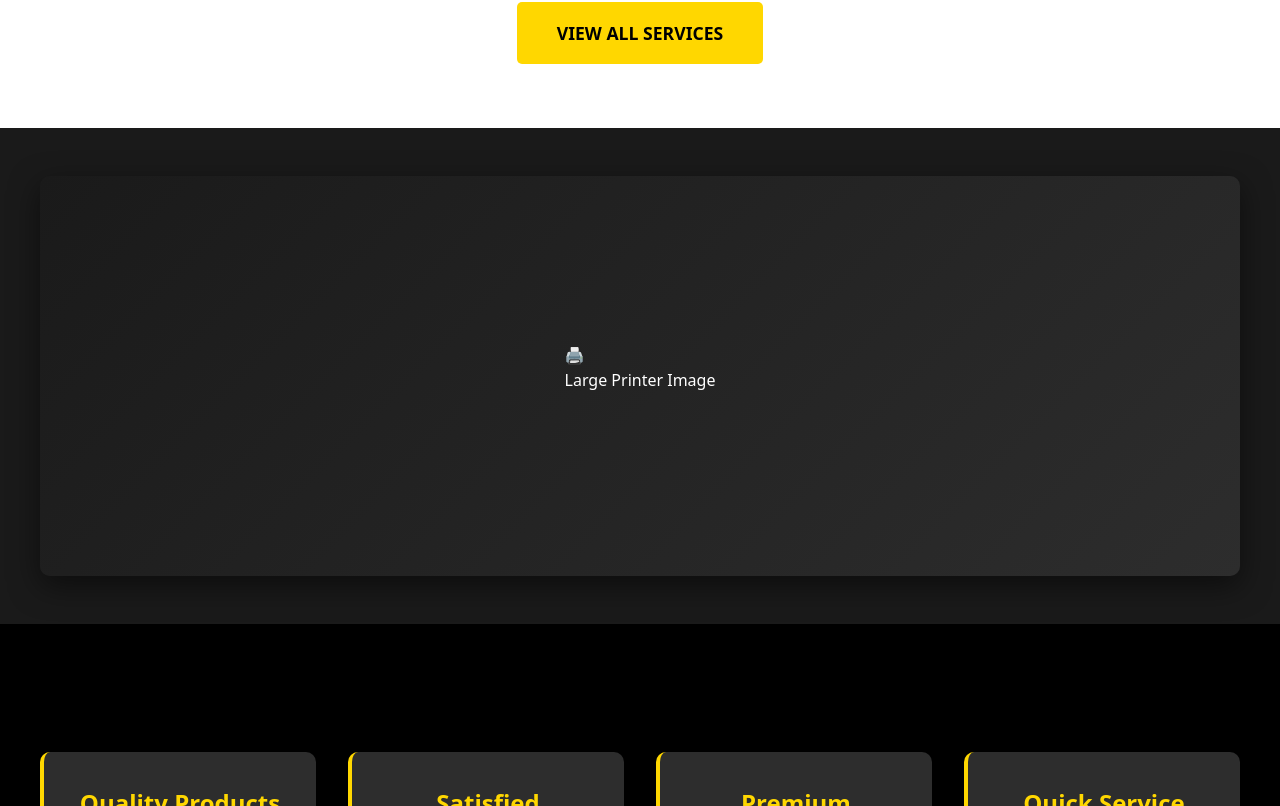
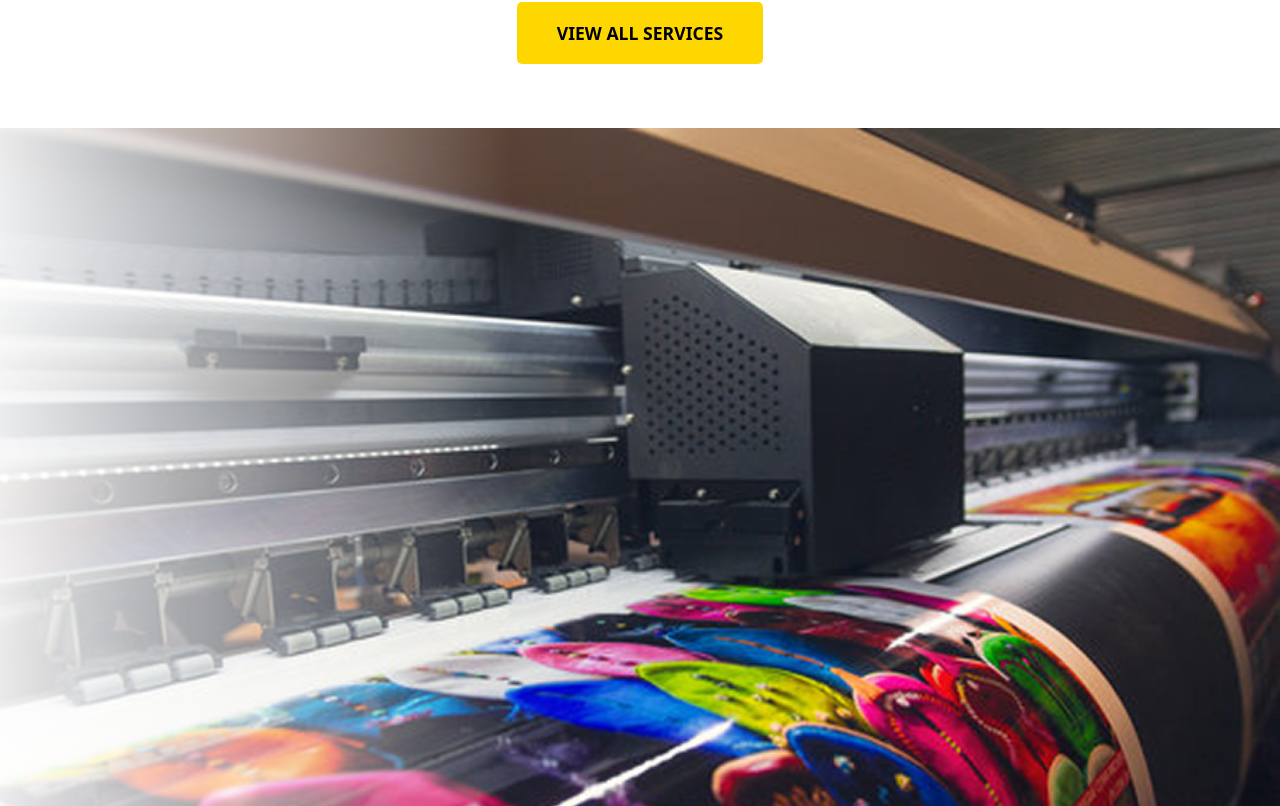
Before and after one commit to KHPASCUA/Itec_dev, a React (Vite) app: page / in a window 1280 px wide. Shown: the part 2294-3100 px from the top of the page. Built offline with nearby package versions, Linux system fonts and the light colour scheme.

Commit message:
Add printer-large.png image to Home page with white fade overlay, remove dark placeholder

```diff
--- a/src/index.css
+++ b/src/index.css
@@ -873,24 +873,42 @@ button {
 
 /* Printer Image */
 .printer-image-section {
-  background-color: var(--dark-gray);
-  padding: 3rem 2rem;
+  background-color: var(--white);
+  padding: 0;
 }
 
 .printer-image-container {
-  max-width: 1200px;
+  max-width: 1400px;
   margin: 0 auto;
 }
 
-.printer-placeholder {
+.printer-image-wrapper {
+  position: relative;
   width: 100%;
-  height: 400px;
-  background: linear-gradient(135deg, var(--dark-gray) 0%, var(--medium-gray) 100%);
-  border-radius: 10px;
-  box-shadow: 0 10px 30px rgba(0, 0, 0, 0.5);
-  display: flex;
-  align-items: center;
-  justify-content: center;
+  overflow: hidden;
+}
+
+.printer-large-image {
+  width: 100%;
+  height: auto;
+  display: block;
+  object-fit: cover;
+}
+
+.printer-image-overlay {
+  position: absolute;
+  top: 0;
+  left: 0;
+  width: 40%;
+  height: 100%;
+  background: linear-gradient(to right, rgba(255, 255, 255, 0.9) 0%, rgba(255, 255, 255, 0.5) 50%, transparent 100%);
+  pointer-events: none;
+}
+
+@media (max-width: 768px) {
+  .printer-image-overlay {
+    width: 20%;
+  }
 }
 
 /* Features */
--- a/src/pages/Home.jsx
+++ b/src/pages/Home.jsx
@@ -1,5 +1,6 @@
 import heroBg from '../assets/hero-bg.jpg'
 import serviceCard from '../assets/service-card.png'
+import printerLarge from '../assets/printer-large.png'
 
 const Home = () => {
   return (
@@ -95,11 +96,9 @@ const Home = () => {
 
       <section className="printer-image-section">
         <div className="printer-image-container">
-          <div className="printer-placeholder">
-            <div className="placeholder-content">
-              <span className="placeholder-icon">🖨️</span>
-              <p>Large Printer Image</p>
-            </div>
+          <div className="printer-image-wrapper">
+            <img src={printerLarge} alt="Large Printer" className="printer-large-image" />
+            <div className="printer-image-overlay"></div>
           </div>
         </div>
       </section>
```
Also changed, not shown: src/assets/printer-large.png (added).
